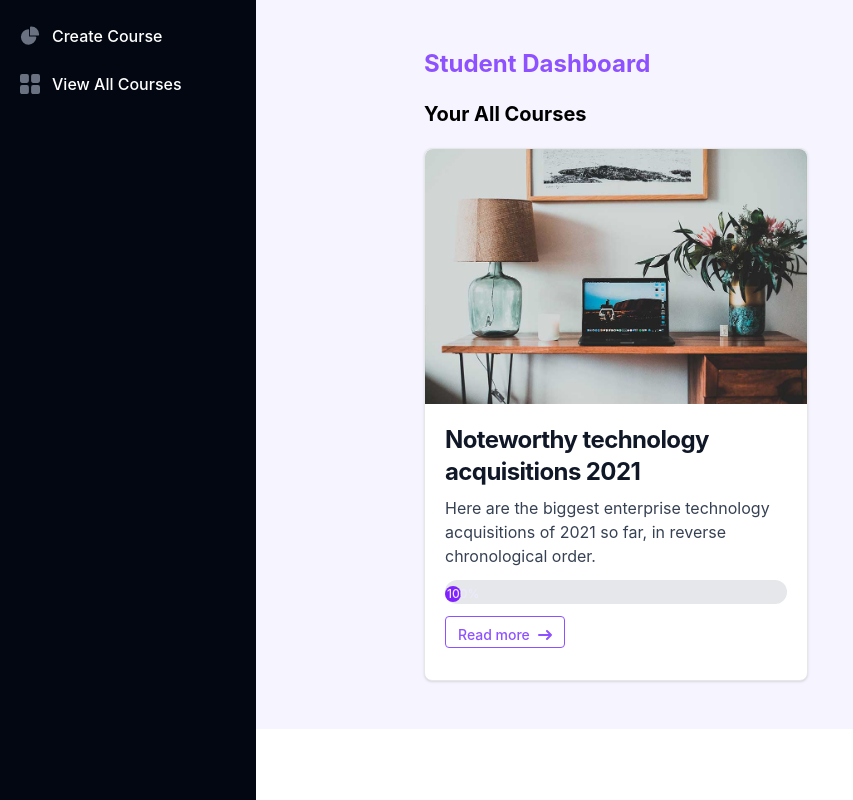
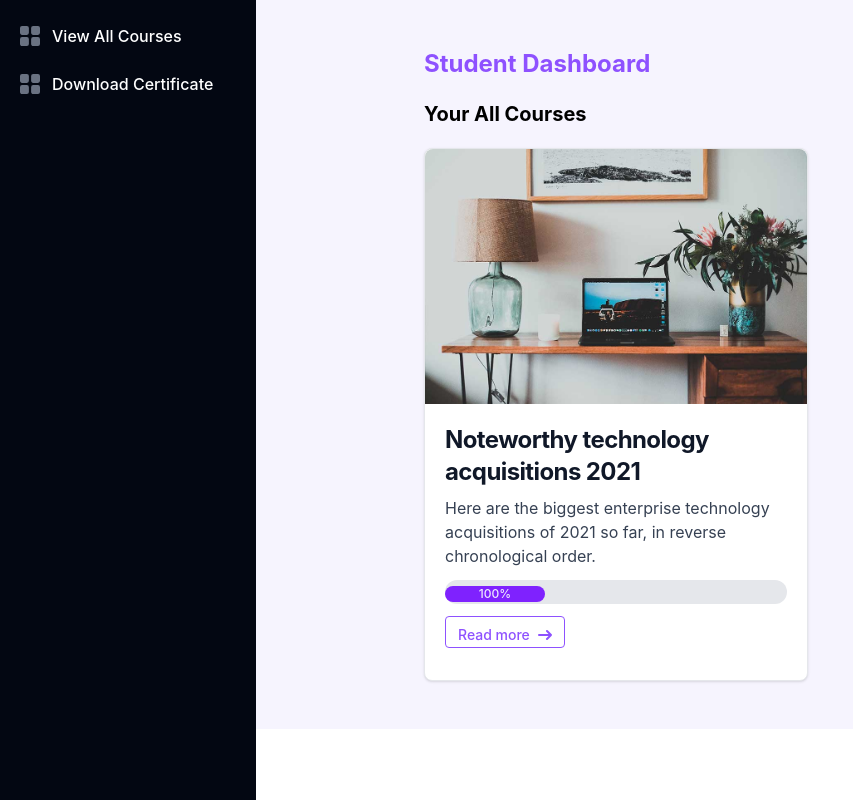
Before and after one commit to Namnika/react-miniLms, a React (Create React App) app in the folder frontend/: page /student/dashboard in a window 1280 px wide. Shown: the whole page, without its empty margins (0-853 px from the left). Built offline with nearby package versions, Linux system fonts and the light colour scheme.

Commit message:
modify student dashboard styles

```diff
--- a/frontend/src/components/Student/StudentDashboard.js
+++ b/frontend/src/components/Student/StudentDashboard.js
@@ -1,15 +1,17 @@
 import React, { useState, useEffect } from "react";
 import CourseImg from "../../assests/course-image.jpg";
+import { Link } from "react-router-dom";
 
 function StudentDashboard() {
-  const [progress, setProgress] = useState(0);
+  const [progress, setProgress] = useState(50);
   const [isCompleted, setIsCompleted] = useState(false);
 
   useEffect(() => {
     if (progress === 100) {
       setIsCompleted(true);
     } else {
-      setIsCompleted(false); // Reset if progress goes below 100
+      setProgress(() => progress + 50);
+      setIsCompleted(false);
     }
   }, [progress]);
 
@@ -30,25 +32,6 @@ function StudentDashboard() {
             <ul className="space-y-2 text-white  text-base font-medium">
               <li>
                 <a
-                  href="#course-edit"
-                  className="flex items-center p-2 text-white rounded-lg dark:text-white hover:text-violet-300 dark:hover:bg-gray-700 group"
-                >
-                  <svg
-                    className="w-5 h-5 text-gray-500 transition duration-75 dark:text-gray-400 group-hover:text-gray-900 dark:group-hover:text-white"
-                    aria-hidden="true"
-                    xmlns="http://www.w3.org/2000/svg"
-                    fill="currentColor"
-                    viewBox="0 0 22 21"
-                  >
-                    <path d="M16.975 11H10V4.025a1 1 0 0 0-1.066-.998 8.5 8.5 0 1 0 9.039 9.039.999.999 0 0 0-1-1.066h.002Z" />
-                    <path d="M12.5 0c-.157 0-.311.01-.565.027A1 1 0 0 0 11 1.02V10h8.975a1 1 0 0 0 1-.935c.013-.188.028-.374.028-.565A8.51 8.51 0 0 0 12.5 0Z" />
-                  </svg>
-                  <span className="ms-3">Create Course</span>
-                </a>
-              </li>
-
-              <li>
-                <a
                   href="#all-courses"
                   className="flex items-center p-2  rounded-lg dark:text-white hover:text-violet-300 dark:hover:bg-gray-700 group"
                 >
@@ -66,6 +49,25 @@ function StudentDashboard() {
                   </span>
                 </a>
               </li>
+              <li>
+                <a
+                  href="#download-certificate"
+                  className="flex items-center p-2  rounded-lg dark:text-white hover:text-violet-300 dark:hover:bg-gray-700 group"
+                >
+                  <svg
+                    className="shrink-0 w-5 h-5 text-gray-500 transition duration-75 dark:text-gray-400 group-hover:text-gray-900 dark:group-hover:text-white"
+                    aria-hidden="true"
+                    xmlns="http://www.w3.org/2000/svg"
+                    fill="currentColor"
+                    viewBox="0 0 18 18"
+                  >
+                    <path d="M6.143 0H1.857A1.857 1.857 0 0 0 0 1.857v4.286C0 7.169.831 8 1.857 8h4.286A1.857 1.857 0 0 0 8 6.143V1.857A1.857 1.857 0 0 0 6.143 0Zm10 0h-4.286A1.857 1.857 0 0 0 10 1.857v4.286C10 7.169 10.831 8 11.857 8h4.286A1.857 1.857 0 0 0 18 6.143V1.857A1.857 1.857 0 0 0 16.143 0Zm-10 10H1.857A1.857 1.857 0 0 0 0 11.857v4.286C0 17.169.831 18 1.857 18h4.286A1.857 1.857 0 0 0 8 16.143v-4.286A1.857 1.857 0 0 0 6.143 10Zm10 0h-4.286A1.857 1.857 0 0 0 10 11.857v4.286c0 1.026.831 1.857 1.857 1.857h4.286A1.857 1.857 0 0 0 18 16.143v-4.286A1.857 1.857 0 0 0 16.143 10Z" />
+                  </svg>
+                  <span className="flex-1 ms-3 whitespace-nowrap">
+                    Download Certificate
+                  </span>
+                </a>
+              </li>
             </ul>
           </div>
         </aside>
@@ -77,7 +79,7 @@ function StudentDashboard() {
               <img className="rounded-t-lg" src={CourseImg} alt="" />
             </a>
             <div className="p-5">
-              <a href="#">
+              <a href="#all-courses">
                 <h5 className="mb-2 text-2xl font-bold tracking-tight text-gray-900 dark:text-white">
                   Noteworthy technology acquisitions 2021
                 </h5>
@@ -87,20 +89,30 @@ function StudentDashboard() {
                 so far, in reverse chronological order.
               </p>
 
-              <div class="w-full bg-gray-200 rounded-full dark:bg-gray-700">
-                {!isCompleted &&
-                <button disabled={!isCompleted} onClick={() => alert('Progress completed!')}>
+              <div>
+                <div
+                  class=" bg-gray-200 rounded-full dark:bg-gray-700"
+                  style={{ width: "100%" }}
+                >
+                  {isCompleted && (
+                    <button
+                      disabled={!isCompleted}
+                      onClick={() => alert("Progress completed!")}
+                    >
                       <div
                         class="bg-violet-600 text-xs font-medium text-violet-100 text-center p-0.5 leading-none rounded-full"
-                    style={{ width: "45%" }}
+                        style={{ width: `${progress}px` }}
                       >
                         {" "}
-                    100%
+                        {progress}%
                       </div>
-                </button>}
+                    </button>
+                  )}
+                </div>
               </div>
 
               <button className="  border border-violet-500  hover:bg-violet-100 h-8 my-3 rounded text-violet-500 font-semibold">
+                <Link to={"/student/courses/course-view"}>
                   <a
                     href="#"
                     className="inline-flex items-center px-3 py-2 text-sm text-center font-medium "
@@ -122,6 +134,7 @@ function StudentDashboard() {
                       />
                     </svg>
                   </a>
+                </Link>
               </button>
             </div>
           </div>
```
Lines whose indentation alone changed are shown as unchanged.
